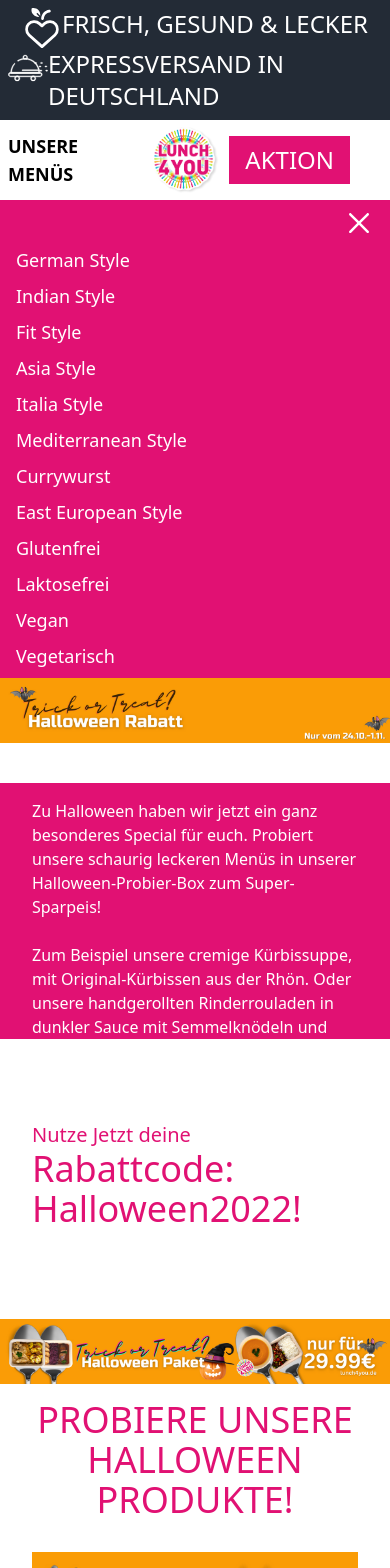
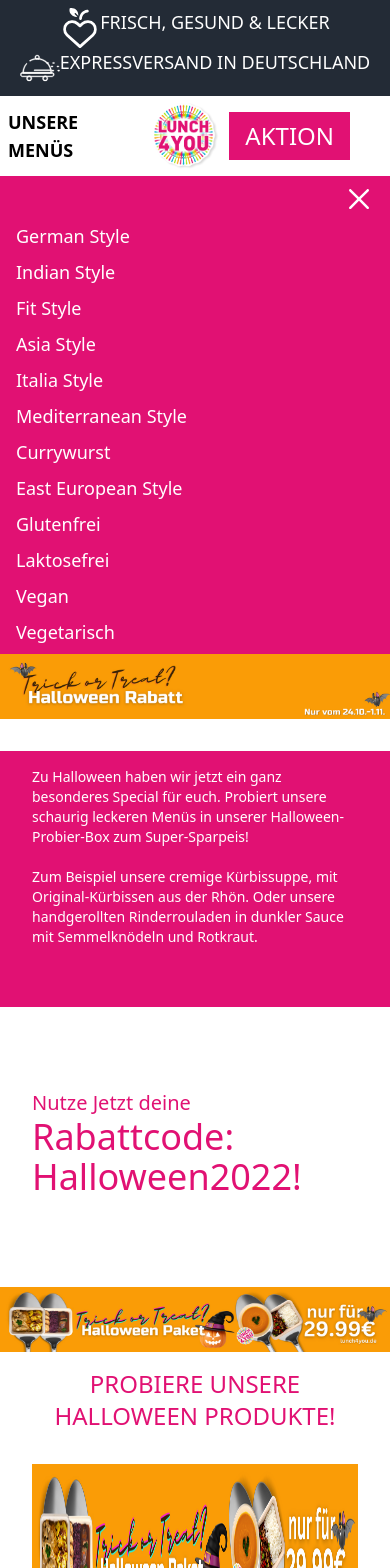
Before and after one commit to Landing-Page-Build/LandingPage1, a React (Create React App) app: page / in a window 390 px wide. Shown: the top 1568 px of the page. Built offline with nearby package versions, Linux system fonts and the light colour scheme.

Commit message:
updated responsive

```diff
--- a/src/LandingPage/index.js
+++ b/src/LandingPage/index.js
@@ -6,8 +6,8 @@
 	return (
 		<div>
 			<img className="w-full" src="/lunch4you_rabatt.png" alt="" />
-			<div className="bg-[#E11173] xl:px-24 lg:px-16 px-8 lg:h-80 h-64 mt-10 grid md:grid-cols-2 py-4">
-				<div className="text-white xl:text-2xl lg:text-xl md:text-lg text-base">
+			<div className="bg-[#E11173] xl:px-24 lg:px-16 px-8 lg:h-80 h-64 mt-8 grid md:grid-cols-2 py-4">
+				<div className="text-white xl:text-2xl lg:text-xl sm:text-base text-sm">
 					<p>
 						Zu Halloween haben wir jetzt ein ganz besonderes Special für euch. Probiert unsere schaurig leckeren Menüs in unserer Halloween-Probier-Box zum Super-Sparpeis!
 					</p>
@@ -16,8 +16,8 @@
 						Zum Beispiel unsere cremige Kürbissuppe, mit Original-Kürbissen aus der Rhön. Oder unsere handgerollten Rinderrouladen in dunkler Sauce mit Semmelknödeln und Rotkraut.
 					</p>
 				</div>
-				<div className="-mt-44 hidden md:block">
-					<img src={Pumpkin} alt="" className="w-[150rem]" />
+				<div className="xl:-mt-36 -mt-24 hidden md:block">
+					<img src={Pumpkin} alt="" className="w-[800px]" />
 				</div>
 			</div>
 			<div className="flex xl:px-24 lg:px-16 px-8 lg:h-80 h-60 mt-10 pb-12 items-center">
@@ -31,7 +31,7 @@
 				</div>
 			</div>
 			<img className="w-full" src="/halloween.png" alt="" />
-			<ProductLayout/>
+			<ProductLayout />
 			<div className="xl:px-24 lg:px-16 px-8 py-8 bg-[#E11173]">
 				<p className="lg:text-3xl text-xl text-white">
 					Ob zuhause, oder im Büro - in nur 4min hast du Leckere Gerichte auf dem Teller -ganz nach deinem Stil und deinem Geschmack. Vorbei ist die Zeit, in der du unnötiges Geld ausgegeben hast, um teure Zutaten zu kaufen, die sowieso dann nur noch Platz im Schrank wegnehmen. Und dazu noch - kein stressiges einkaufen und zubereiten mehr. Leckere Fertiggericht, die vielfältig und lecker sind. Einfach für zu Hause.
--- a/src/LandingPage/productLayout.js
+++ b/src/LandingPage/productLayout.js
@@ -3,7 +3,7 @@
 const ProductLayout = () => {
 	return (
 		<div className="lg:px-16 px-8 py-4">
-			<div className="text-center text-[#E11173] text-4xl">
+			<div className="text-center text-[#E11173] xl:text-4xl text-2xl">
 				<span>PROBIERE UNSERE HALLOWEEN PRODUKTE!</span>
 			</div>
 			<div className="flex flex-wrap gap-4 my-6 justify-center">
@@ -13,7 +13,6 @@
 				<Product url="./halloween.png" />
 				<Product url="./paymentCards.png" />
 				<Product url="./halloween.png" />
-				<Product url="./paymentCards.png" />
 			</div>
 		</div>
 	)
--- a/src/Navbar/index.js
+++ b/src/Navbar/index.js
@@ -25,7 +25,7 @@
 	return (
 		<div>
 			<div className="bg-[#232b36] py-2 px-2">
-				<div className="grid md:grid-cols-2 text-2xl">
+				<div className="grid md:grid-cols-2 md:text-2xl text-lg">
 					<div className="text-white">
 						<div className="flex justify-center">
 							<img src={HeartIcon} className="w-10 h-10" alt="heart-icon" />
@@ -47,7 +47,7 @@
 				<button className="bg-[#E11173] py-2 px-4 text-2xl text-white absolute right-10">AKTION</button>
 			</div>
 			<div className="hidden md:block">
-				<div className="bg-[#E11173] flex justify-center py-4 text-white text-sm font-semibold md:gap-x-12 gap-x-4 overflow-scroll">
+				<div className="bg-[#E11173] flex justify-center py-4 text-white text-sm font-semibold lg:gap-x-4 gap-x-2 overflow-scroll">
 					{
 						menuData.map((val, key) => {
 							return (
```
